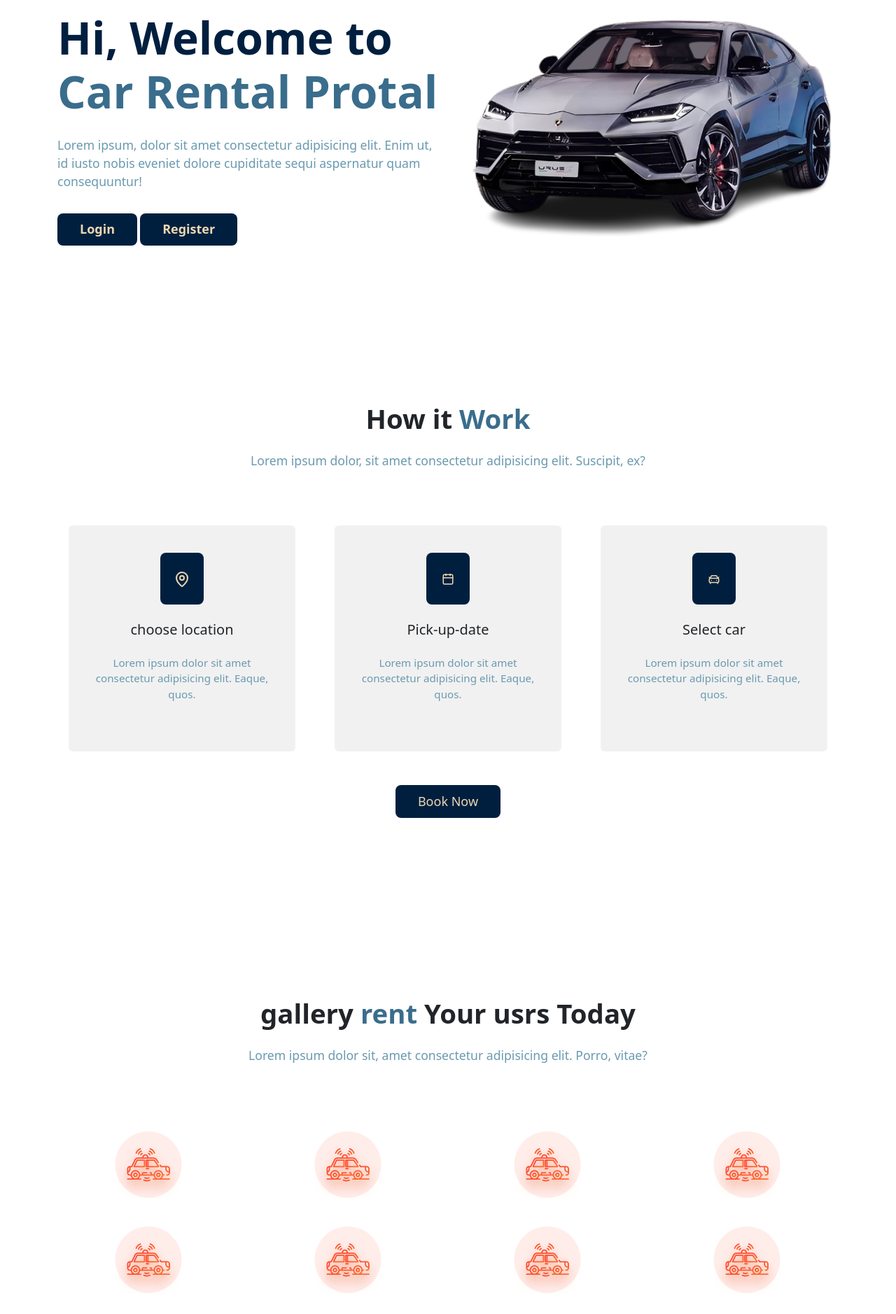
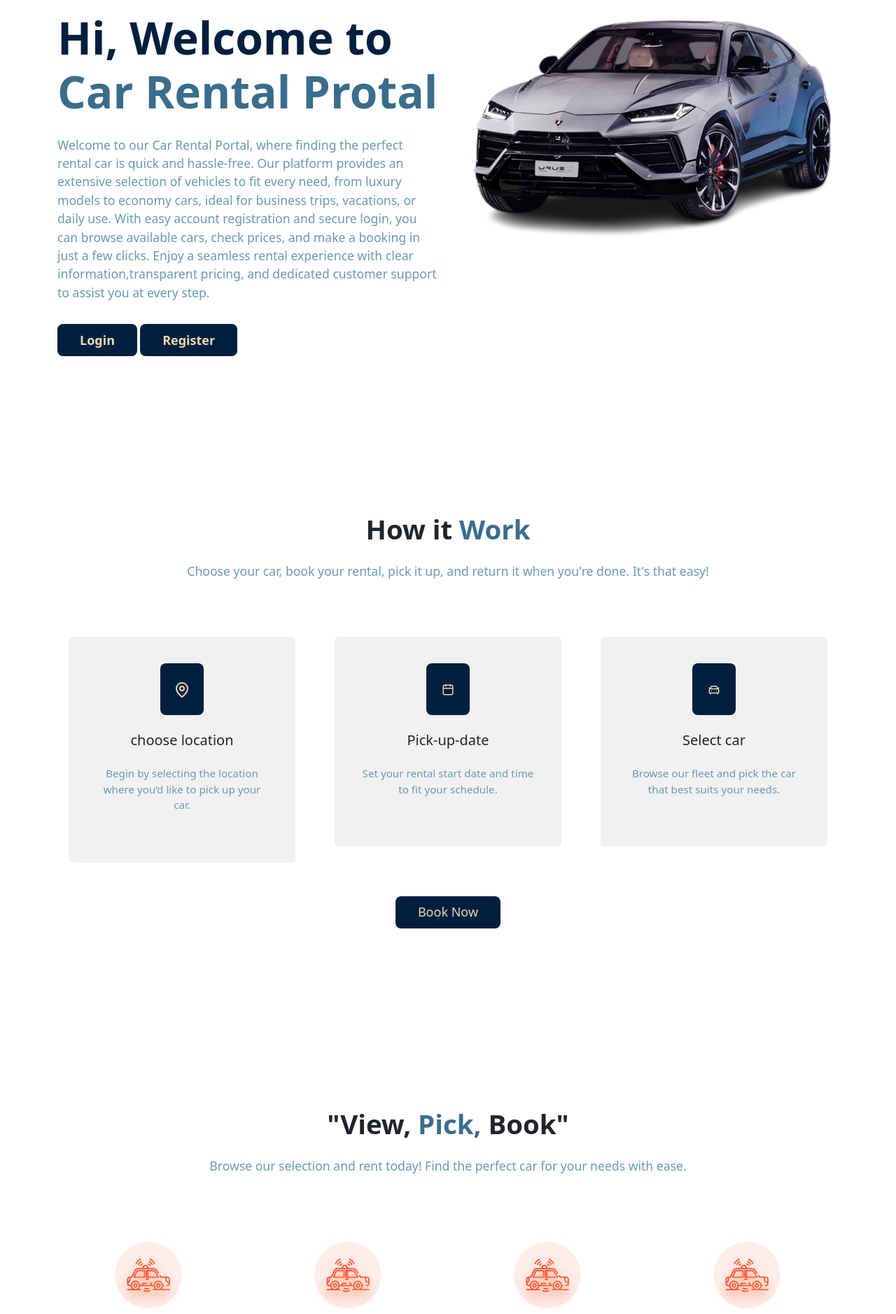
Before and after one commit to Manoj-Kalpitha/Car-Rental, a PHP site: page / in a window 1280 px wide. Shown: the part 152-2030 px from the top of the page at 70% size. Run offline with PHP 8.4, Linux system fonts and the light colour scheme.

Commit message:
change para

```diff
--- a/footer.php
+++ b/footer.php
@@ -41,8 +41,9 @@
                           <i data-lucide="gem" class="btni"> </i> car rental
                       </h6>
                       <p>
-                          Here you can use rows and columns to organize your footer content. Lorem ipsum
-                          dolor sit amet, consectetur adipisicing elit.
+                      "At Car Rental, we make your travel hassle-free with a diverse range of vehicles to match every occasion.
+ Whether you're exploring the city or heading on a road trip,
+trust us for quality service, affordable prices, and an effortless rental experience."
                       </p>
                   </div>
                   <!-- Grid column -->
--- a/include/footer.php
+++ b/include/footer.php
@@ -41,8 +41,9 @@
             <i data-lucide="gem" class="btni"> </i> car rental
           </h6>
           <p>
-            Here you can use rows and columns to organize your footer content. Lorem ipsum
-            dolor sit amet, consectetur adipisicing elit.
+          "At Car Rental, we make your travel hassle-free with a diverse range of vehicles to match every occasion.
+ Whether you're exploring the city or heading on a road trip,
+trust us for quality service, affordable prices, and an effortless rental experience."
           </p>
         </div>
         <!-- Grid column -->
--- a/index.php
+++ b/index.php
@@ -19,7 +19,7 @@ session_start();
 
   <?php
   include_once "./include/nav.php"
-  ?>
+    ?>
 
 
 
@@ -34,8 +34,12 @@ session_start();
         <div class="col-md-6">
           <div class="">
             <h1>Hi, Welcome to <br><span>Car Rental Protal</span> </h1>
-            <p>Lorem ipsum, dolor sit amet consectetur adipisicing elit. Enim ut, id iusto nobis eveniet dolore
-              cupiditate sequi aspernatur quam consequuntur!</p>
+            <p>Welcome to our Car Rental Portal, where finding the perfect rental car is quick and hassle-free.
+              Our platform provides an extensive selection of vehicles to fit every need,
+              from luxury models to economy cars, ideal for business trips, vacations, or daily use.
+              With easy account registration and secure login, you can browse available cars,
+              check prices, and make a booking in just a few clicks. Enjoy a seamless rental experience with clear
+              information,transparent pricing, and dedicated customer support to assist you at every step.</p>
 
             <?php
             if (!isset($_SESSION['user_id'])) {
@@ -75,7 +79,7 @@ session_start();
     <div class="container">
       <div class="main_heading text-center">
         <h2>How it <span>Work</span> </h2>
-        <p>Lorem ipsum dolor, sit amet consectetur adipisicing elit. Suscipit, ex?</p>
+        <p>Choose your car, book your rental, pick it up, and return it when you're done. It's that easy!</p>
       </div>
       <!-- ********************************************** -->
       <div class="row py-5">
@@ -87,7 +91,7 @@ session_start();
               </div>
             </div>
             <h5>choose location</h5>
-            <p>Lorem ipsum dolor sit amet consectetur adipisicing elit. Eaque, quos.</p>
+            <p>Begin by selecting the location where you’d like to pick up your car.</p>
           </div>
         </div>
 
@@ -99,7 +103,7 @@ session_start();
               </div>
             </div>
             <h5>Pick-up-date</h5>
-            <p>Lorem ipsum dolor sit amet consectetur adipisicing elit. Eaque, quos.</p>
+            <p>Set your rental start date and time to fit your schedule.</p>
           </div>
         </div>
 
@@ -111,7 +115,7 @@ session_start();
               </div>
             </div>
             <h5>Select car</h5>
-            <p>Lorem ipsum dolor sit amet consectetur adipisicing elit. Eaque, quos.</p>
+            <p>Browse our fleet and pick the car that best suits your needs.</p>
           </div>
         </div>
       </div>
@@ -129,8 +133,8 @@ session_start();
   <div class="gallery text-center">
     <div class="container">
       <div class="main_heading text-center">
-        <h2>gallery <span>rent </span> Your usrs Today</h2>
-        <p>Lorem ipsum dolor sit, amet consectetur adipisicing elit. Porro, vitae?</p>
+        <h2>"View, <span>Pick, </span> Book"</h2>
+        <p>Browse our selection and rent today! Find the perfect car for your needs with ease.</p>
       </div>
       <div class="row py-5">
         <div class="col-md-3">
```
Also changed, not shown: about.php (+4 -3 lines).
